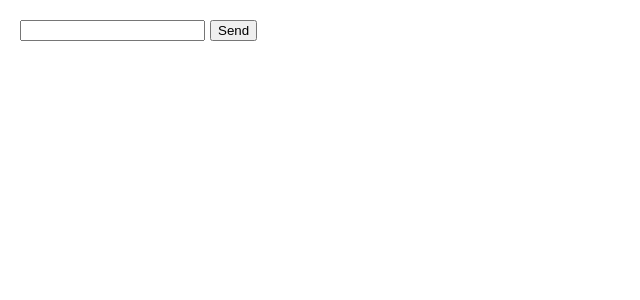
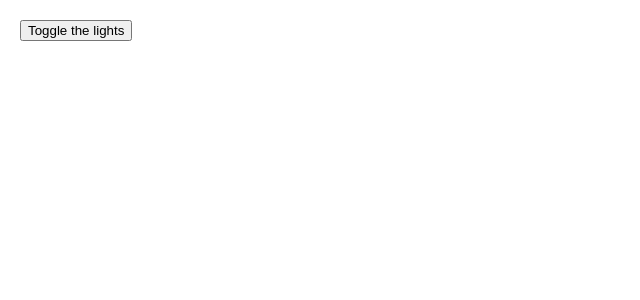
Before and after one commit to rasyidcode/react-examples, a React (Vite) app in the folder adding-interactivity/: page / in a window 1280 px wide. Shown: the top 300 px of the page, without its empty margins (0-640 px from the left). Built offline with nearby package versions, Linux system fonts and the light colour scheme.

Commit message:
adding-interactivity: challenge #1

```diff
--- /dev/null
+++ b/adding-interactivity/src/AI_8_App.css
@@ -0,0 +1 @@
+/* no-op */
--- /dev/null
+++ b/adding-interactivity/src/AI_8_App.tsx
@@ -0,0 +1,13 @@
+import "./AI_8_App.css";
+
+export default function LightSwitch() {
+  function handleClick() {
+    const bodyStyle = document.body.style;
+    if (bodyStyle.backgroundColor === "black") {
+      bodyStyle.backgroundColor = "white";
+    } else {
+      bodyStyle.backgroundColor = "black";
+    }
+  }
+  return <button onClick={handleClick}>Toggle the lights</button>;
+}
--- a/adding-interactivity/src/main.tsx
+++ b/adding-interactivity/src/main.tsx
@@ -1,7 +1,7 @@
 import { StrictMode } from "react";
 import { createRoot } from "react-dom/client";
 import "./index.css";
-import App from "./AI_7_App.tsx";
+import App from "./AI_8_App.tsx";
 
 createRoot(document.getElementById("root")!).render(
   <StrictMode>
```
